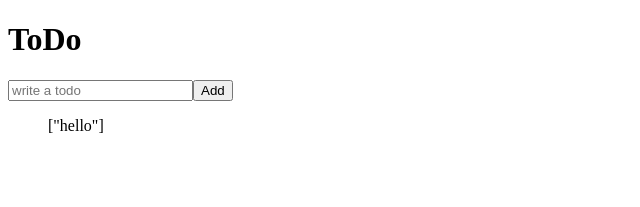
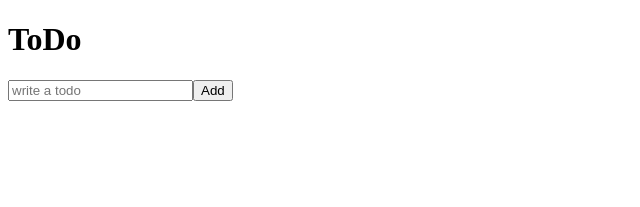
Before and after one commit to ungra/redux-vanilla, a React (Create React App) app: page /#/ in a window 1280 px wide. Shown: the top 207 px of the page, without its empty margins (0-640 px from the left). Built offline with nearby package versions, Linux system fonts and the light colour scheme.

Commit message:
delete a todo

```diff
--- /dev/null
+++ b/src/components/Todo.js
@@ -0,0 +1,19 @@
+import React from "react";
+import { connect } from "react-redux";
+import { actionCreators } from "../store";
+
+function ToDo({ text, onBtnClick }) {
+  return (
+    <li>
+      {text} <button onClick={onBtnClick}>Delete</button>
+    </li>
+  );
+}
+
+function mapDispatchToProps(dispatch, ownProps) {
+  return {
+    onBtnClick: () => dispatch(actionCreators.deleteTodo(ownProps.id)),
+  };
+}
+
+export default connect(null, mapDispatchToProps)(ToDo);
--- a/src/routes/Home.js
+++ b/src/routes/Home.js
@@ -1,6 +1,7 @@
 import { useState } from "react";
 import { connect } from "react-redux";
 import { actionCreators } from "../store";
+import Todo from "../components/Todo";
 
 function Home({ todos, addToDo }) {
   const [text, setText] = useState("");
@@ -9,6 +10,7 @@
   };
   const onSubmit = (e) => {
     e.preventDefault();
+    if (text === "") return;
     addToDo(text);
     setText("");
   };
@@ -24,7 +26,11 @@
         ></input>
         <button>Add</button>
       </form>
-      <ul>{JSON.stringify(todos)}</ul>
+      <ul>
+        {todos.map((todo) => (
+          <Todo {...todo} key={todo.id} />
+        ))}
+      </ul>
     </>
   );
 }
--- a/src/store.js
+++ b/src/store.js
@@ -17,7 +17,7 @@
   };
 };
 
-const reducer = (state = ["hello"], action) => {
+const reducer = (state = [], action) => {
   switch (action.type) {
     case ADD:
       return [...state, { text: action.text, id: Date.now() }];
```
Also changed, not shown: 1 other file (tests, documents, lock files or other folders).
